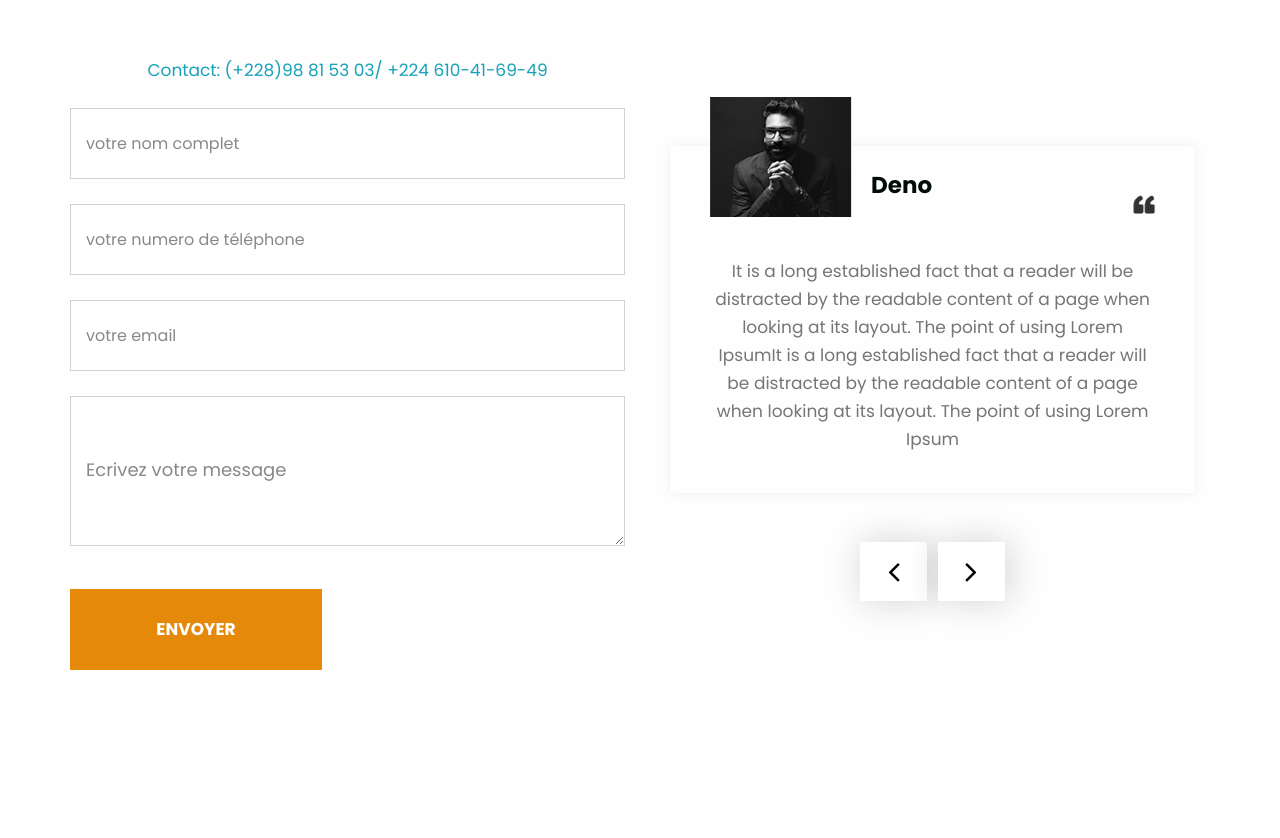
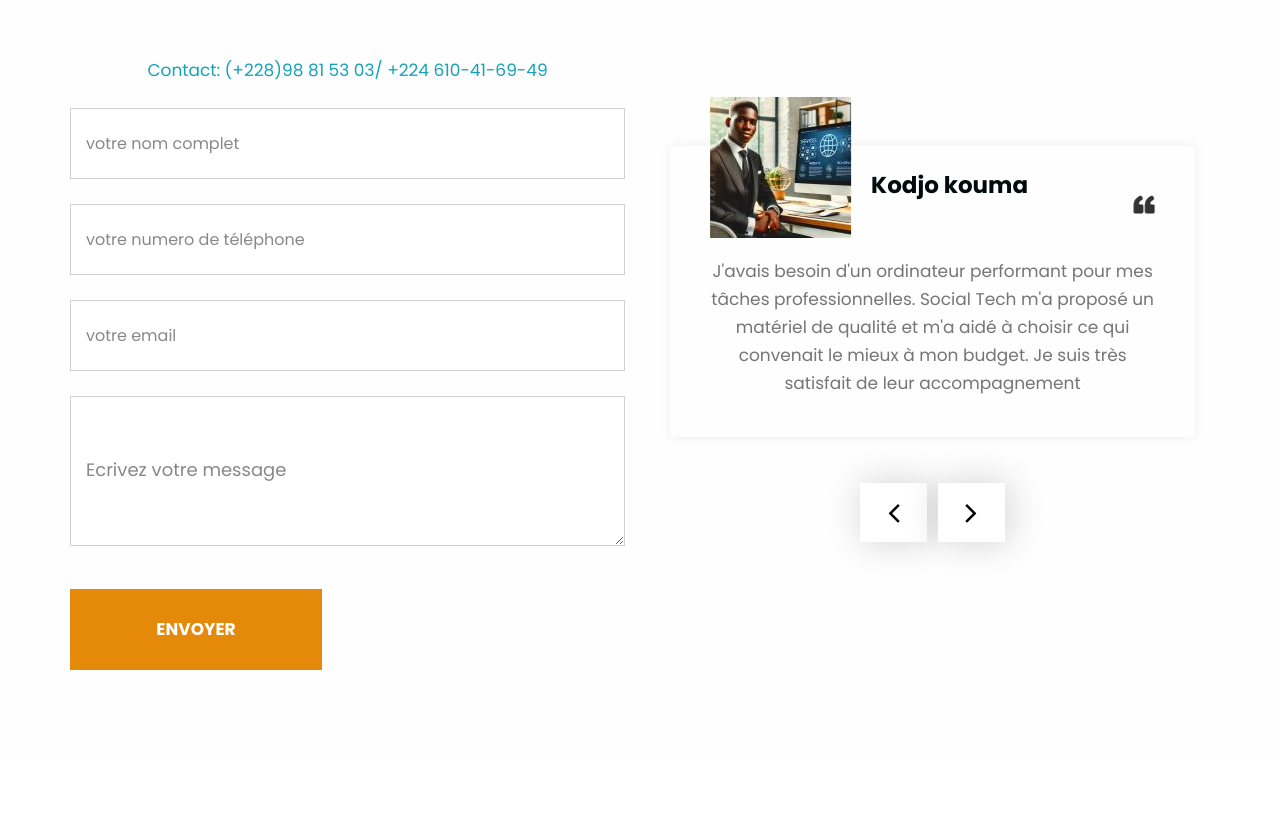
Before and after one commit to 70-DIDIER/Socialtechn, a plain HTML site: page index.html in a window 1280 px wide. Shown: the part 1807-2645 px from the top of the page. Drawn offline with nearby package versions, Linux system fonts and the light colour scheme.

Commit message:
fin du projet de social tech

```diff
--- a/index.html
+++ b/index.html
@@ -299,9 +299,9 @@
                           <div class="container">
                              <div class="carousel-caption posi_in">
                                 <div class="clientsl_text">
-                                   <i><img src="images/clint.jpg" alt="#"/></i>
-                                   <h3>Deno <img src="images/icon.png" alt="#"/></h3>
-                                   <p>It is a long established fact that a reader will be distracted by the readable content of a page when looking at its layout. The point of using Lorem IpsumIt is a long established fact that a reader will be distracted by the readable content of a page when looking at its layout. The point of using Lorem Ipsum</p>
+                                   <i><img src="images/temoi2.jpg" alt="#"/></i>
+                                   <h3>Denou koffi <img src="images/icon.png" alt="#"/></h3>
+                                   <p>J'ai confié la création de mon site e-commerce à Social Tech, et le résultat est tout simplement exceptionnel. L'équipe a pris le temps de comprendre mes besoins et a conçu un site qui correspond parfaitement à mon entreprise. Merci pour ce travail de qualité</p>
                                 </div>
                              </div>
                           </div>
@@ -310,9 +310,9 @@
                           <div class="container">
                              <div class="carousel-caption posi_in">
                                 <div class="clientsl_text">
-                                   <i><img src="images/clint.jpg" alt="#"/></i>
-                                   <h3>Deno <img src="images/icon.png" alt="#"/></h3>
-                                   <p>It is a long established fact that a reader will be distracted by the readable content of a page when looking at its layout. The point of using Lorem IpsumIt is a long established fact that a reader will be distracted by the readable content of a page when looking at its layout. The point of using Lorem Ipsum</p>
+                                   <i><img src="images/temoi.jpg" alt="#"/></i>
+                                   <h3>Kodjo kouma <img src="images/icon.png" alt="#"/></h3>
+                                   <p>J'avais besoin d'un ordinateur performant pour mes tâches professionnelles. Social Tech m'a proposé un matériel de qualité et m'a aidé à choisir ce qui convenait le mieux à mon budget. Je suis très satisfait de leur accompagnement</p>
                                 </div>
                              </div>
                           </div>
@@ -321,9 +321,9 @@
                           <div class="container">
                              <div class="carousel-caption posi_in">
                                 <div class="clientsl_text">
-                                   <i><img src="images/clint.jpg" alt="#"/></i>
-                                   <h3>Deno <img src="images/icon.png" alt="#"/></h3>
-                                   <p>It is a long established fact that a reader will be distracted by the readable content of a page when looking at its layout. The point of using Lorem IpsumIt is a long established fact that a reader will be distracted by the readable content of a page when looking at its layout. The point of using Lorem Ipsum</p>
+                                   <i><img src="images/temoi3.jpg" alt="#"/></i>
+                                   <h3>Afiwa celine <img src="images/icon.png" alt="#"/></h3>
+                                   <p>Social Tech a développé une application mobile pour mon entreprise, et je suis ravi du résultat. L'équipe a été très réactive, et leur expertise a fait toute la différence. Je recommande vivement leurs services !</p>
                                 </div>
                              </div>
                           </div>
```
Also changed, not shown: images/temoi.jpg (added), images/temoi.webp (added), images/temoi2.jpg (added), images/temoi3.jpg (added).
